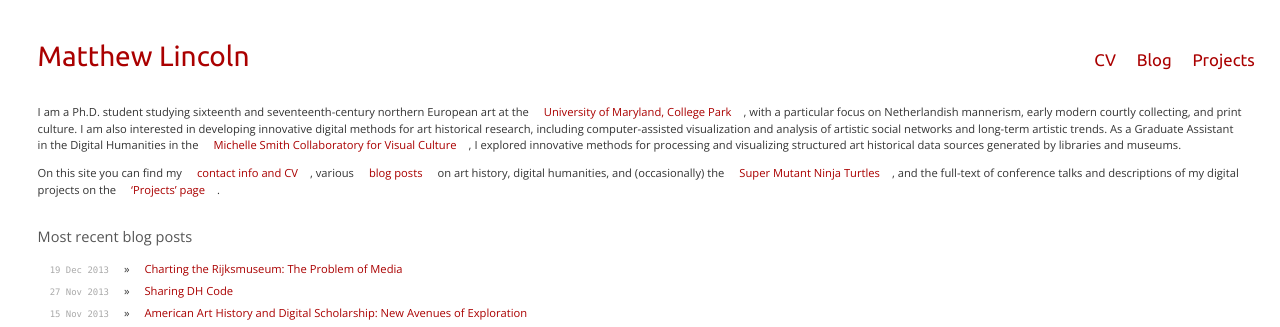
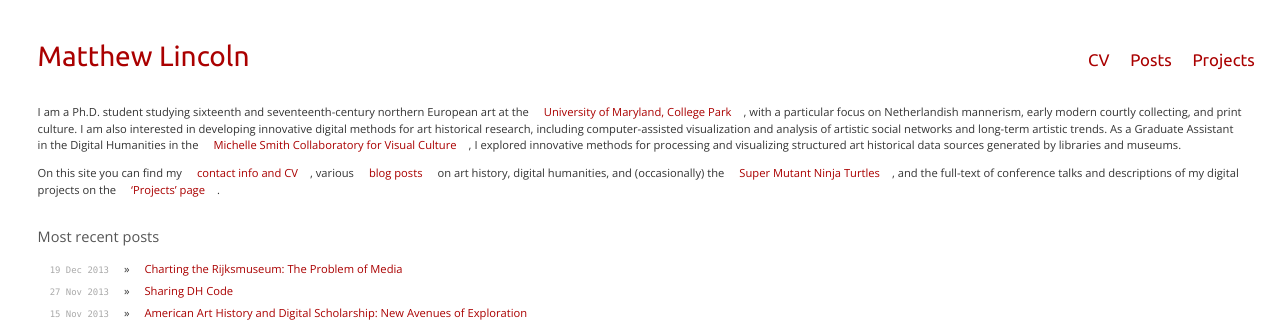
Before and after one commit to mdlincoln/mdlincoln.github.io, a Jekyll site: the page built from index.md, in a window 1280 px wide. Shown: the top 327 px of the page. Built offline with Jekyll 4.4.1, drawn with Linux system fonts in a browser that asks for light colours.

Commit message:
Use 'Posts' instead of 'Blog'
Makes it more clear the link leads to a list of posts

```diff
--- a/_data/nav.yaml
+++ b/_data/nav.yaml
@@ -1,6 +1,6 @@
 - title: CV
   url: "/about"
-- title: Blog
+- title: Posts
   url: "/archive"
 - title: Projects
   url: "/projects"
--- a/index.md
+++ b/index.md
@@ -10,7 +10,7 @@ As a Graduate Assistant in the Digital Humanities in the [Michelle Smith Collabo
 
 On this site you can find my [contact info and CV](/about), various [blog posts](/archive) on art history, digital humanities, and (occasionally) the [Super Mutant Ninja Turtles](/2013/09/10/ninja-turtles.html), and the full-text of conference talks and descriptions of my digital projects on the ['Projects' page](/projects).
 
-## Most recent blog posts
+## Most recent posts
 
 <nav>
 	<ul>
```
